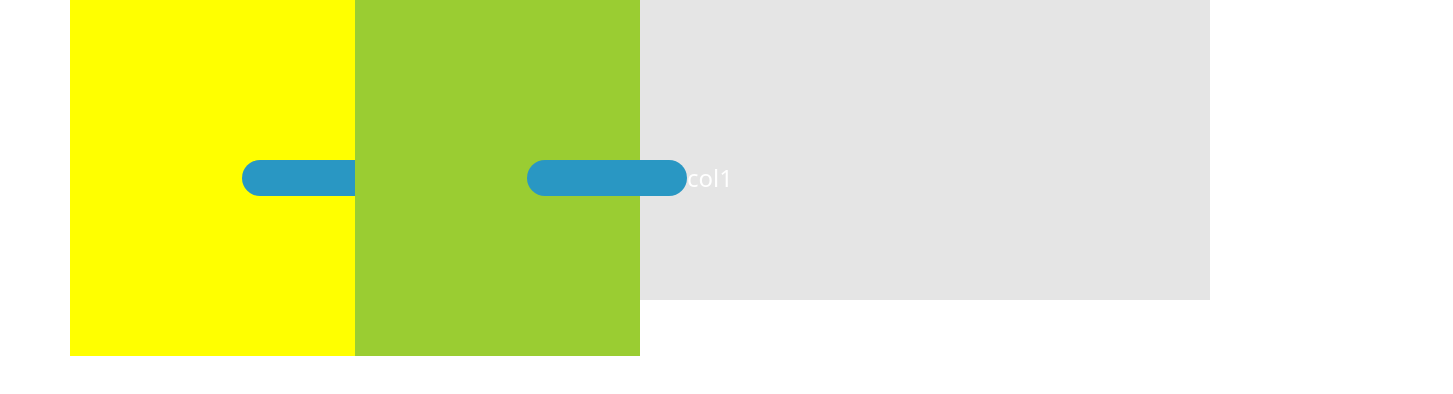
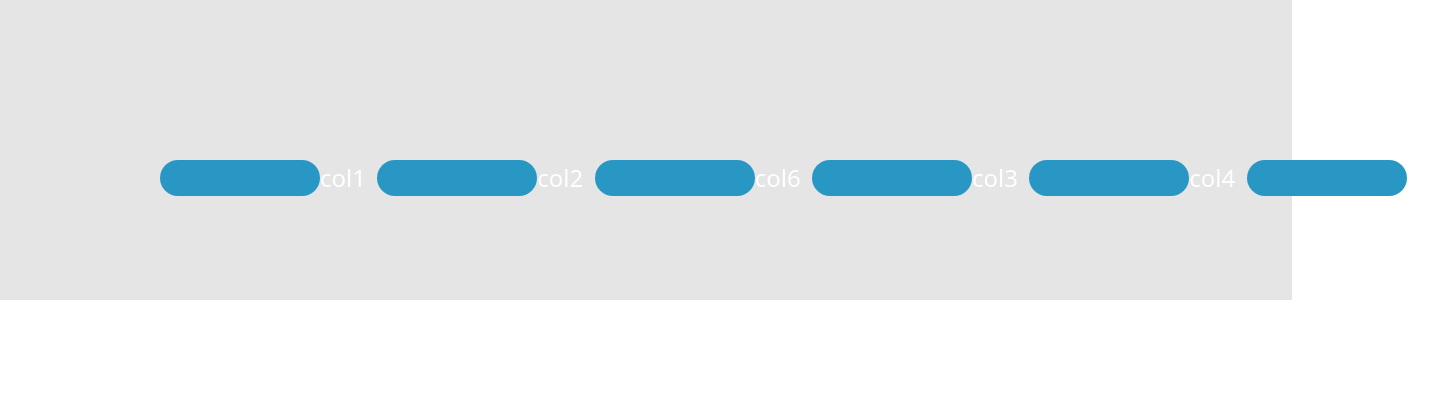
Before and after one commit to Behnamfalahii/Innovation-Infusion, a website: page index.html in a window 1280 px wide. Shown: the whole page, 1453 px wide, since content can reach past the window. Drawn offline with nearby package versions, Linux system fonts and the light colour scheme.

Commit message:
add_new-Feature

```diff
--- a/index.html
+++ b/index.html
@@ -29,10 +29,14 @@
   </head>
 
   <body>
-<div class="container">
+<div class="<div class="container-fluid">
 <div class="row  my-row">
-  <div style="background-color: yellow;" class="col-3 align-self-end"><div class="my-col">col1</div></div>
-  <div style="background-color: yellowgreen;" class="col-3"><div class="my-col">col1</div></div>
+  <div class="col-2 order-md-2 order-lg-5 order-xl-1" ><div class="my-col">col1</div></div>
+  <div class="col-2 order-md-3 order-lg-3 order-xl-2" ><div class="my-col">col2</div></div>
+  <div class="col-2 order-md-4 order-lg-1 order-xl-3" ><div class="my-col">col3</div></div>
+  <div class="col-2 order-md-5 order-lg-6 order-xl-4" ><div class="my-col">col4</div></div>
+  <div class="col-2 order-md-1 order-lg-4 order-xl-5" ><div class="my-col">col5</div></div>
+  <div class="col-2 order-md-6 order-lg-2 order-xl-6" ><div class="my-col">col6</div></div>
 
 
 
```
